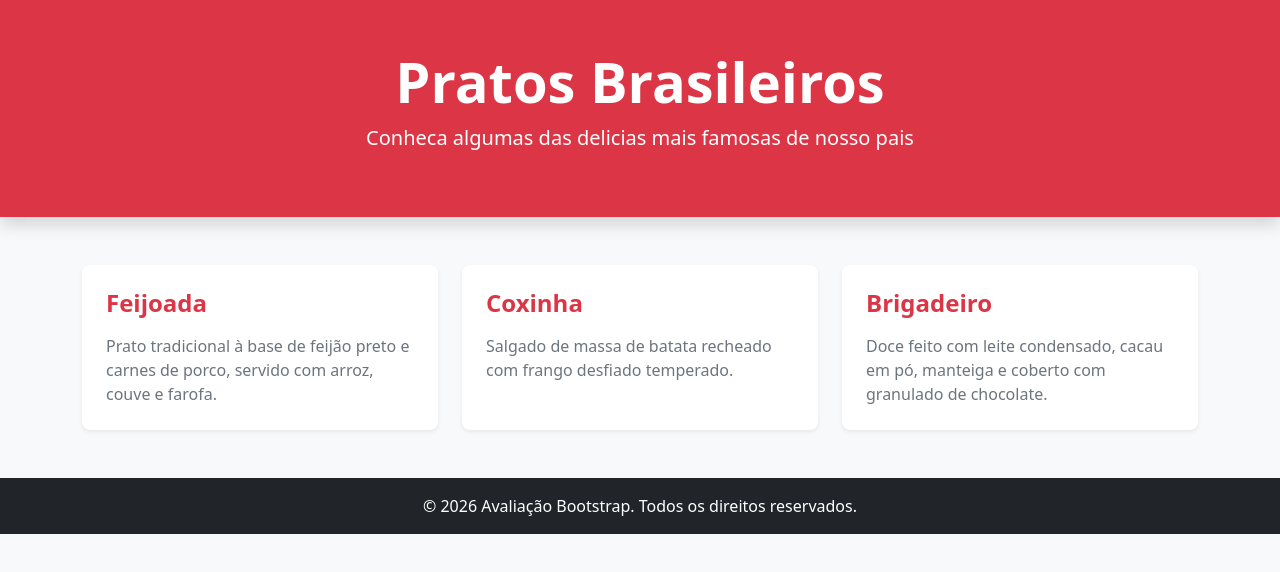
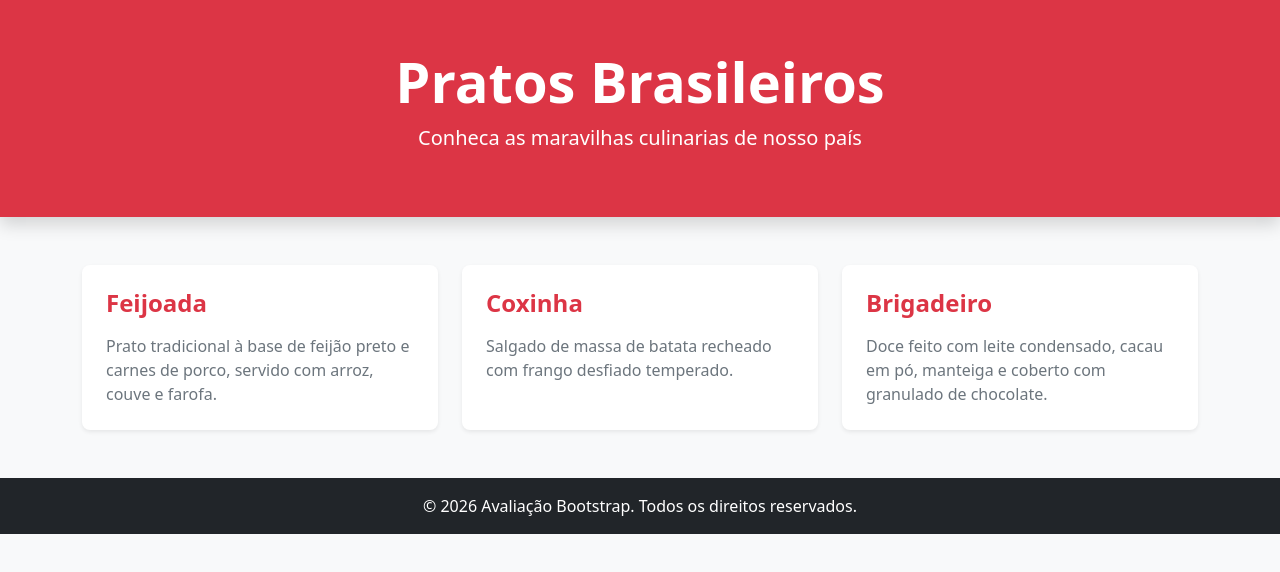
Before and after one commit to monique-875/Formativa, a website: page bootstrap/index.html in a window 1280 px wide. Drawn offline with nearby package versions, Linux system fonts and the light colour scheme.

Commit message:
mudanças

```diff
--- a/bootstrap/index.html
+++ b/bootstrap/index.html
@@ -14,7 +14,7 @@
     <header class="bg-danger text-white text-center py-5 mb-5 shadow">
         <div class="container">
             <h1 class="display-4 fw-bold">Pratos Brasileiros</h1>
-            <p class="lead">Conheca algumas das delicias mais famosas de nosso pais</p>
+            <p class="lead">Conheca as maravilhas culinarias de nosso país</p>
         </div>
     </header>
 
```
Also changed, not shown: package.json (added, +25 -0 lines), 1 other file.
